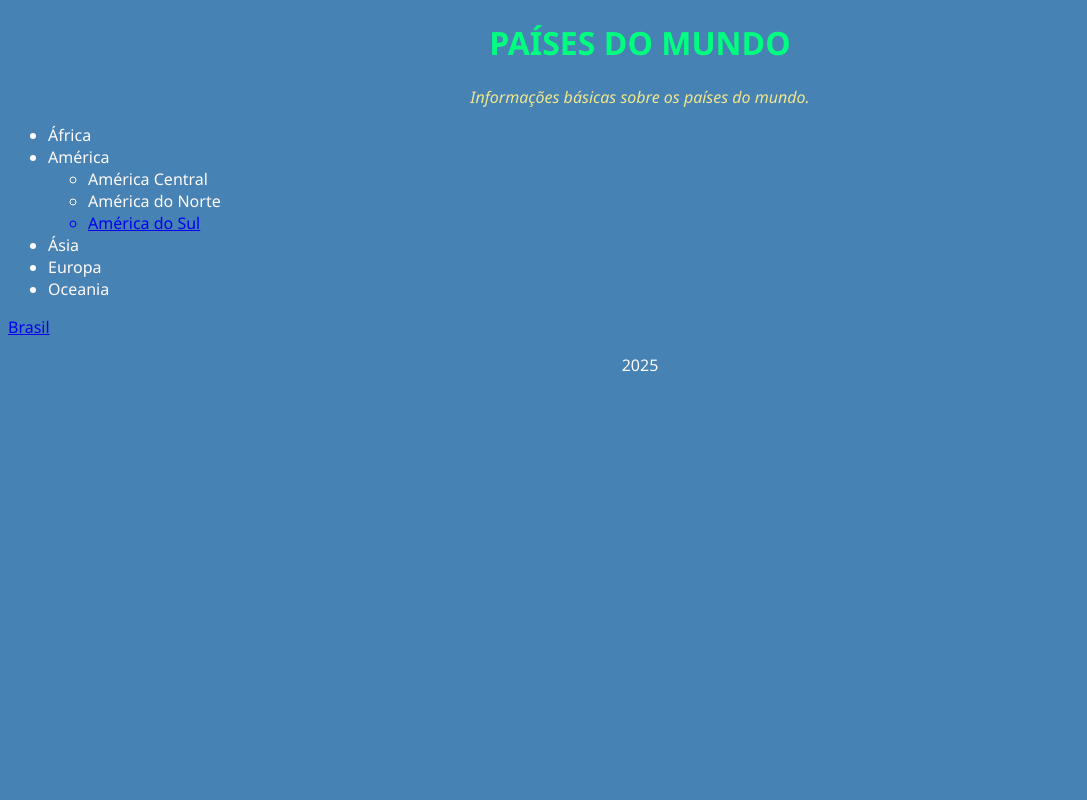
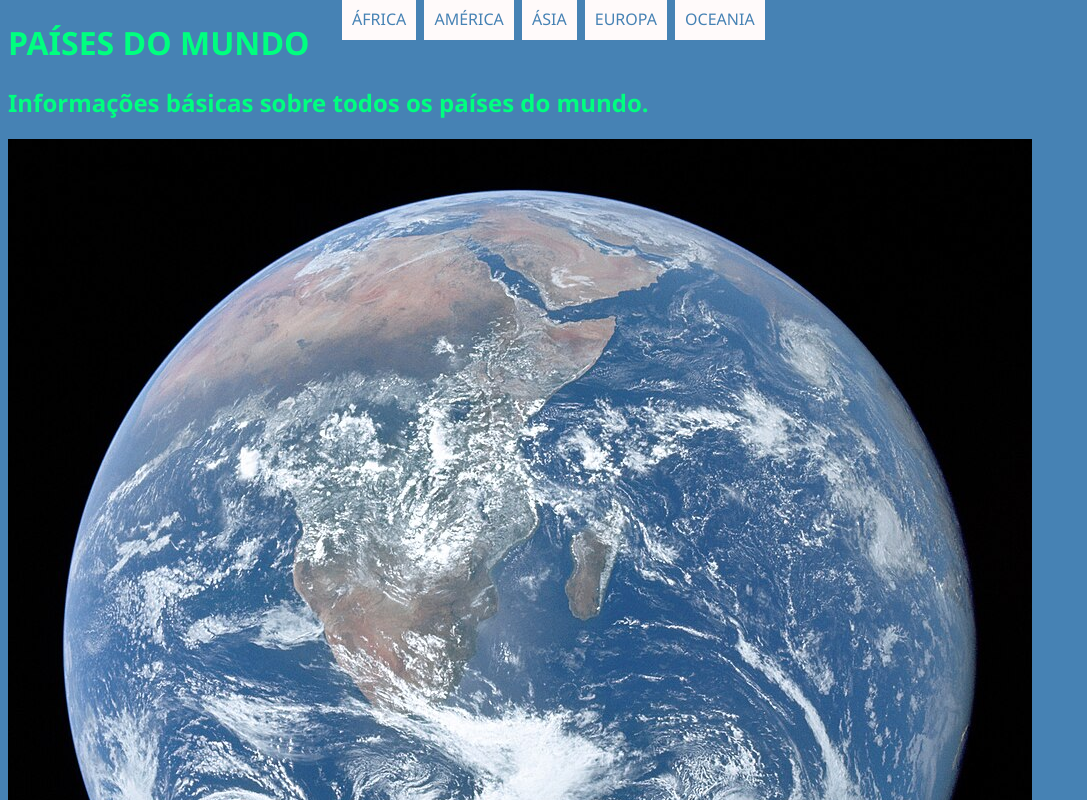
Before and after one commit to valdomirosdeof/prg04valdomiro, a plain HTML site: page infrastructure/pages/index.html in a window 1280 px wide. Shown: the top 800 px of the page, without its empty margins (0-1087 px from the left). Drawn offline with Linux system fonts and the light colour scheme.

Commit message:
Atividade 7 (Incompleta)

```diff
--- a/infrastructure/assets/css/styles.css
+++ b/infrastructure/assets/css/styles.css
@@ -11,19 +11,44 @@ body{
     color:snow;
 }
 
-.titulo-pagina-inicial{
+header{
     color:springgreen;
-    text-align: center;
+    text-align:left;
 }
 
-.titulo-brasil{
-    color:springgreen;
-    text-align: center;
+nav#menu{
+    display: block;
 }
 
-.titulo-america-sul{
-    color:springgreen;
-    text-align: center;
+nav#menu a{
+    color: steelblue;
+    text-decoration: none;
+}
+
+nav#menu a:hover{
+    color: steelblue;
+    text-decoration: underline;
+}
+
+nav#menu ul{
+    list-style: none;
+    text-transform: uppercase;
+    position: absolute;
+    top: -20px;
+    left: 300px;
+}
+
+nav#menu li{
+    display: inline-block;
+    background-color: snow;
+    color:steelblue;
+    padding: 10px;
+    margin: 2px;
+    transition: background-color 1s;
+}
+
+nav#menu li:hover{
+    background-color: springgreen;
 }
 
 .intro-pagina-inicial{
--- a/infrastructure/pages/index.html
+++ b/infrastructure/pages/index.html
@@ -12,28 +12,27 @@
 </head>
 
 <body>
-    <header>
-        <h1 class="titulo-pagina-inicial">PAÍSES DO MUNDO</h1>
-    </header>
-    <nav>
-        <p class="intro-pagina-inicial">Informações básicas sobre os países do mundo.</p>
-    </nav>
-    <article>
+    <div id="interface" class="">
+        <header id="cabecalho">
+            <hgroup>
+                <h1>PAÍSES DO MUNDO</h1>
+                <h2>Informações básicas sobre todos os países do mundo.</h2>
+            </hgroup>
+            <img src="../assets/images/planeta-terra.jpg">
+        </header>
+    </div>
+
+    <nav id="menu">
         <ul>
             <li>África</li>
-            <li>América</li>
-            <ul>
-                <li>América Central</li>
-                <li>América do Norte</li>
-                <a href="america-sul.html" hreflang="pt-br">
-                    <li>América do Sul</li>
-                </a>
-            </ul>
+            <li><a href="america.html">América</a></li>
             <li>Ásia</li>
             <li>Europa</li>
             <li>Oceania</li>
         </ul>
-        <a href="brasil.html" hreflang="pt-br">Brasil</a>
+    </nav>
+    <article>
+
     </article>
     <footer>
         <p>2025</p>
```
Also changed, not shown: infrastructure/pages/america.html (renamed from infrastructure/pages/america-sul.html, +2 -2 lines), infrastructure/pages/brasil.html (+1 -1 lines), infrastructure/assets/images/brasil-g.png, infrastructure/assets/images/brasil-m.png, infrastructure/assets/images/brasil-p.png, infrastructure/assets/images/planeta-terra.jpg (added).
